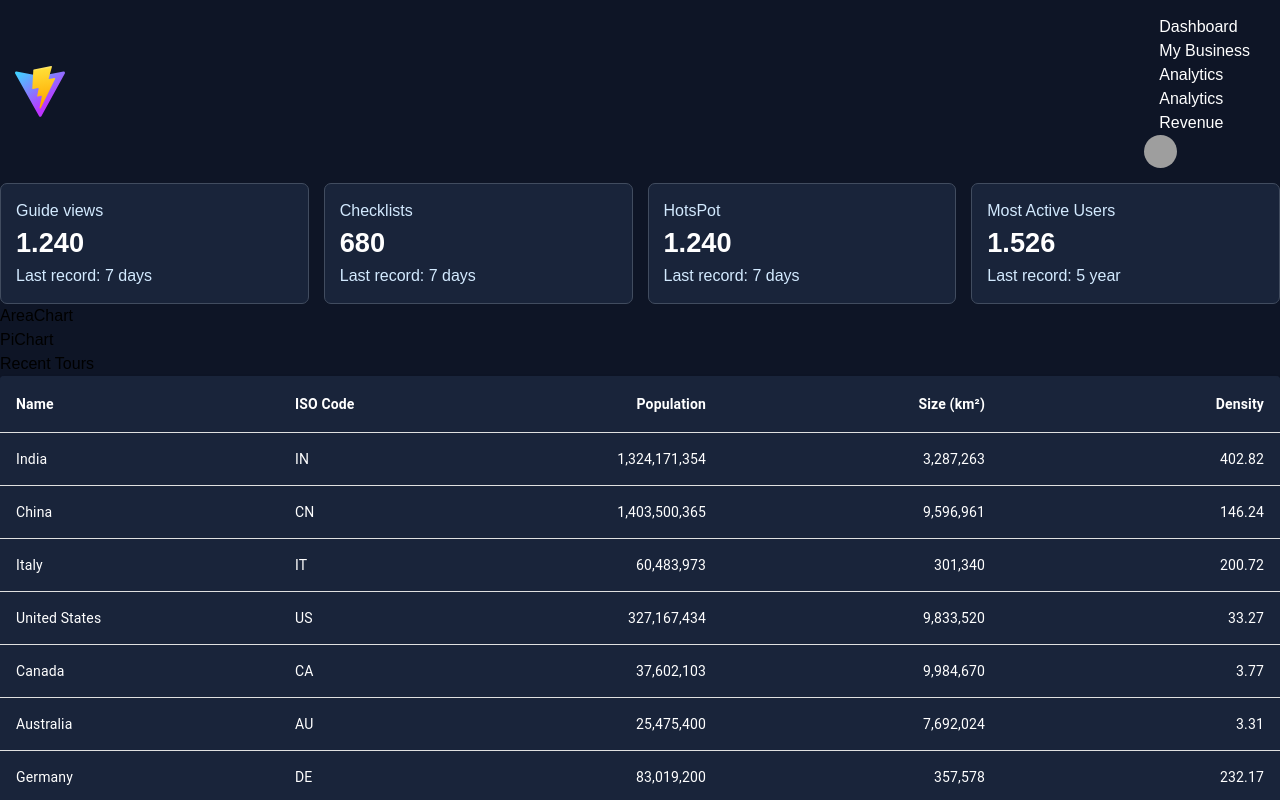
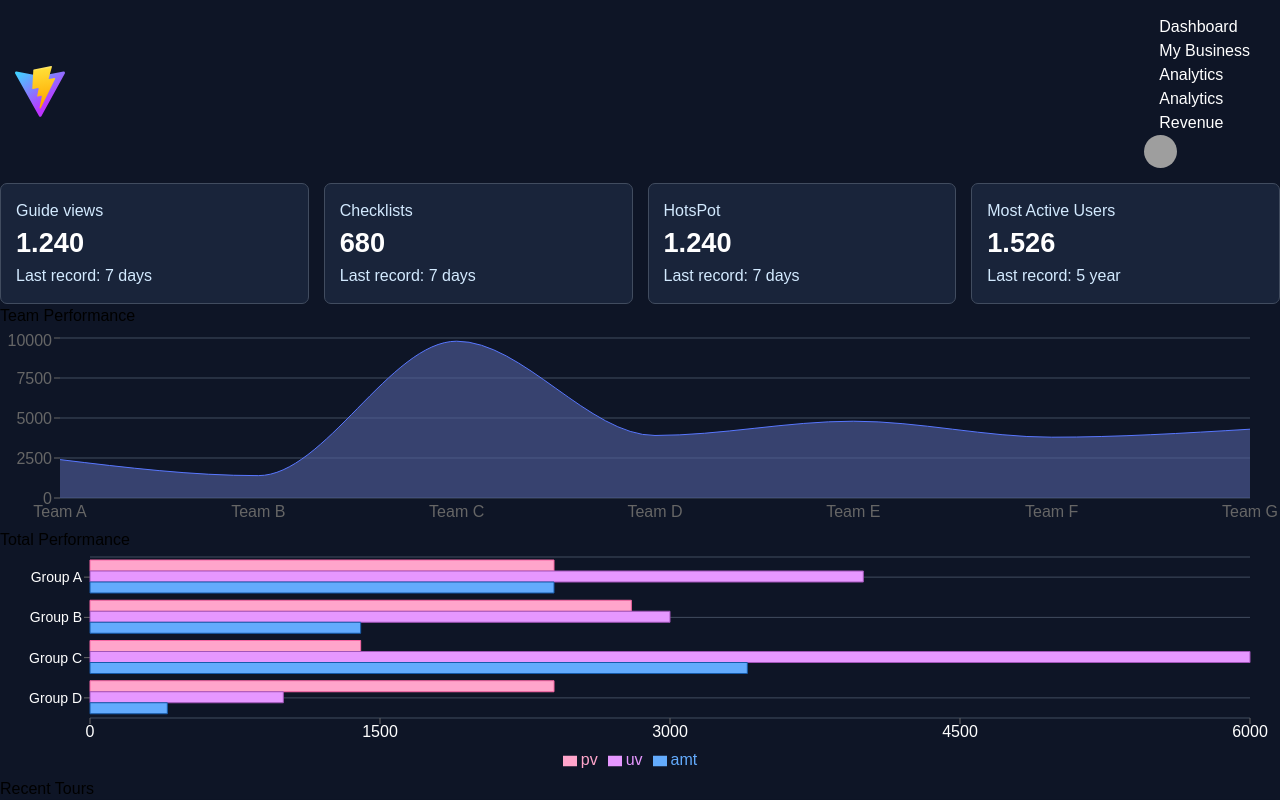
Before and after one commit to aniksikder13/my_dashboard, a React (Vite) app: page / in a window 1280 px wide. Shown: the top 800 px of the page. Built offline with nearby package versions, Linux system fonts and the light colour scheme; grey boxes are pictures that could not be loaded.

Commit message:
Added 2 charts, area and bar

```diff
--- a/src/component/dashboard/ChartContainer.jsx
+++ /dev/null
@@ -1,13 +0,0 @@
-import React from 'react'
-import PiChart from './Charts/PiChart'
-import AreaChart from './Charts/AreaChart'
-import styles from './dashboard.module.css'
-
-export default function ChartContainer() {
-  return (
-    <div className={styles.chartContainer}>
-        <AreaChart />
-        <PiChart />
-    </div>
-  )
-}
--- a/src/component/dashboard/Charts/AreaChart.jsx
+++ b/src/component/dashboard/Charts/AreaChart.jsx
@@ -1,7 +1,31 @@
 import React from 'react'
+import { AreaChart, Area, XAxis, YAxis, CartesianGrid, Tooltip, ResponsiveContainer } from 'recharts';
+import data from '../../../utils/json/areaChart.json'
 
-export default function AreaChart() {
+export default function AreaChartComponent() {
   return (
-    <div>AreaChart</div>
+    <div className='lg:w-[60%]'>
+      <h2  className='font-bold text-white text-1.1rem lg:text-[1.4rem] mb-2'>Team Performance</h2>
+      <ResponsiveContainer width="100%" height={200}>
+          <AreaChart
+            width={500}
+            height={200}
+            data={data?.area}
+            syncId="anyId"
+            margin={{
+              top: 10,
+              right: 30,
+              left: 0,
+              bottom: 0,
+            }}
+          >
+            <CartesianGrid vertical={false} stroke='#414c5f' />
+            <XAxis dataKey="name" axisLine={{ className: 'custom-x-axis' }} tickLine={false} />
+            <YAxis />
+            <Tooltip />
+            <Area type="monotone" dataKey="pv" stroke="#5877ff" fill="#5261a1" />
+          </AreaChart>
+        </ResponsiveContainer>
+    </div>
   )
 }
--- /dev/null
+++ b/src/component/dashboard/Charts/ChartContainer.jsx
@@ -0,0 +1,12 @@
+import React from 'react'
+import PiChart from './PiChart'
+import AreaChart from './AreaChart'
+
+export default function ChartContainer() {
+  return (
+    <div className='lg:flex py-5 mt-4'>
+        <AreaChart />
+        <PiChart />
+    </div>
+  )
+}
--- a/src/component/dashboard/Charts/PiChart.jsx
+++ b/src/component/dashboard/Charts/PiChart.jsx
@@ -1,7 +1,41 @@
 import React from 'react'
+import { BarChart, Bar, Cell, XAxis, YAxis, CartesianGrid, Tooltip, Legend, ResponsiveContainer } from 'recharts';
+import data from '../../../utils/json/barChart.json'
 
-export default function PiChart() {
+export default function PiChartComopnent() {
   return (
-    <div>PiChart</div>
+    <div className='lg:w-[40%] mt-3 lg:mt-0'>
+      <h2  className='font-bold text-white text-1.1rem lg:text-[1.4rem] mb-2'>Total Performance</h2>
+
+      <ResponsiveContainer width="100%" height={225}>
+        <BarChart
+            layout="vertical"
+            width={500}
+            height={200}
+            data={data.group}
+            margin={{
+                top: 5,
+                right: 30,
+                left: 20,
+                bottom: 5
+            }}
+        >
+            <CartesianGrid stroke='#414c5f' vertical={false} />
+            <YAxis
+                dataKey="name"
+                type="category"
+                tick={{fill:'white', fontSize: 14, whiteSpace: 'nowrap'}}
+                width={70}
+            />
+            <XAxis type="number" tick={{fill:'white'}} />
+            <Tooltip />
+            <Legend />
+            <Bar dataKey="pv" fill="#FFA5CB" stroke='#F765A3' barSize={11} />
+            <Bar dataKey="uv" fill="#E697FF" stroke='#A155B9' barSize={11} />
+            <Bar dataKey="amt" fill="#63ABFD" stroke='#165BAA' barSize={11} />
+        </BarChart>
+      </ResponsiveContainer>
+
+    </div>
   )
 }
--- a/src/component/dashboard/dashboard.module.css
+++ b/src/component/dashboard/dashboard.module.css
@@ -27,7 +27,6 @@
 
 
 
-
 @media only screen and (max-width: 992px) {
     .wizardCards{
         grid-template-columns: repeat(2, 1fr);
--- a/src/index.css
+++ b/src/index.css
@@ -39,6 +39,10 @@ body{
     background-color: #0E1526;
 }
 
+.recharts-cartesian-axis-line{
+    display: none;
+}
+
 #root{
     display: flex;
     width: 100%;
--- a/src/pages/Dashboard.jsx
+++ b/src/pages/Dashboard.jsx
@@ -1,6 +1,6 @@
 import React from 'react'
 import DashboardWizard from '../component/dashboard/DashboardWizard'
-import ChartContainer from '../component/dashboard/ChartContainer'
+import ChartContainer from '../component/dashboard/Charts/ChartContainer'
 import TourTable from '../component/dashboard/TourTable'
 
 export default function Dashboard() {
--- /dev/null
+++ b/src/utils/json/areaChart.json
@@ -0,0 +1,46 @@
+{
+    "area": [
+        {
+            "name": "Team A",
+            "uv": "4000",
+            "pv": "2400",
+            "amt": "2400"
+        },
+        {
+            "name": "Team B",
+            "uv": "3000",
+            "pv": "1398",
+            "amt": "2210"
+        },
+        {
+            "name": "Team C",
+            "uv": "2000",
+            "pv": "9800",
+            "amt": "2290"
+        },
+        {
+            "name": "Team D",
+            "uv": "2780",
+            "pv": "3908",
+            "amt": "2000"
+        },
+        {
+            "name": "Team E",
+            "uv": "1890",
+            "pv": "4800",
+            "amt": "2181"
+        },
+        {
+            "name": "Team F",
+            "uv": "2390",
+            "pv": "3800",
+            "amt": "2500"
+        },
+        {
+            "name": "Team G",
+            "uv": "3490",
+            "pv": "4300",
+            "amt": "2100"
+        }
+    ]
+}
--- /dev/null
+++ b/src/utils/json/barChart.json
@@ -0,0 +1,28 @@
+{
+    "group":[
+        {
+            "name": "Group A",
+            "uv": 4000,
+            "pv": 2400,
+            "amt": 2400
+        },
+        {
+            "name": "Group B",
+            "uv": 3000,
+            "pv": 2800,
+            "amt": 1400
+        },
+        {
+            "name": "Group C",
+            "uv": 6000,
+            "pv": 1400,
+            "amt": 3400
+        },
+        {
+            "name": "Group D",
+            "uv": 1000,
+            "pv": 2400,
+            "amt": 400
+        }
+    ]
+}
```
